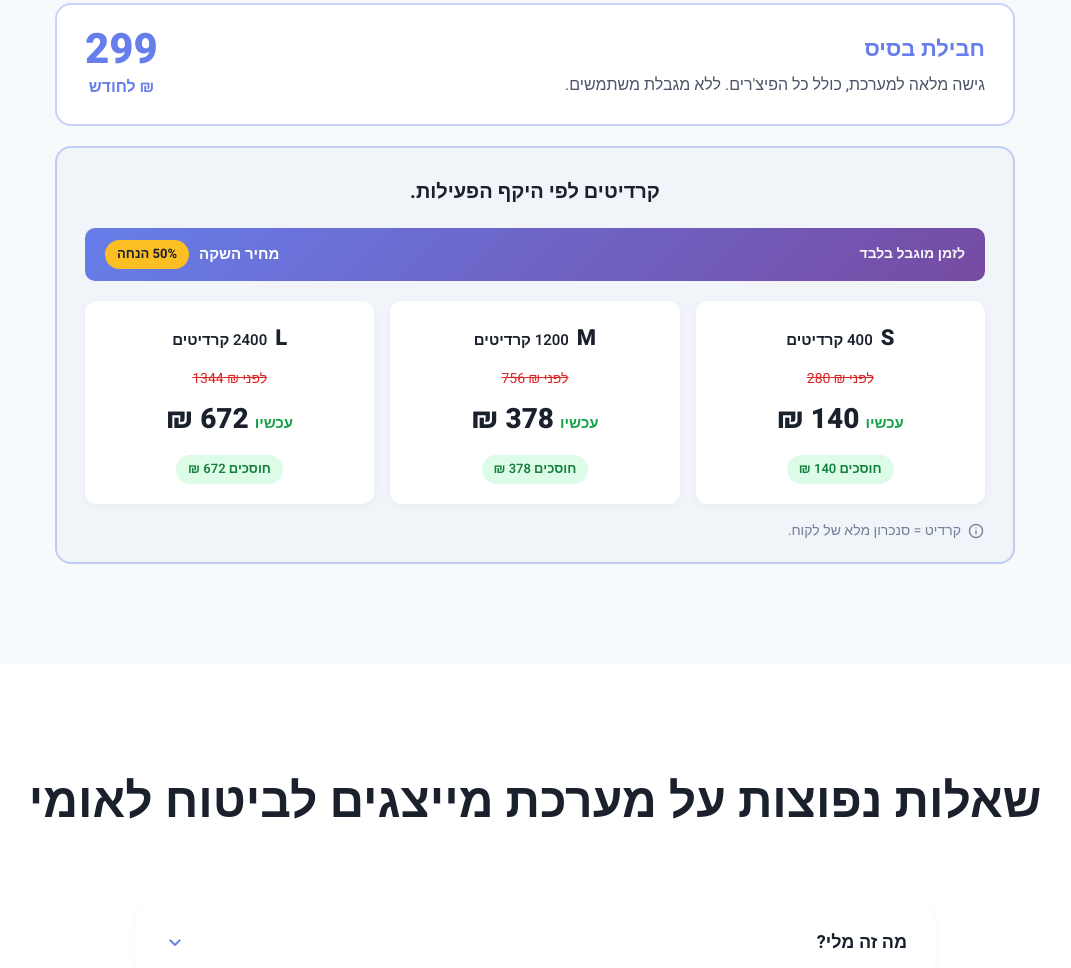
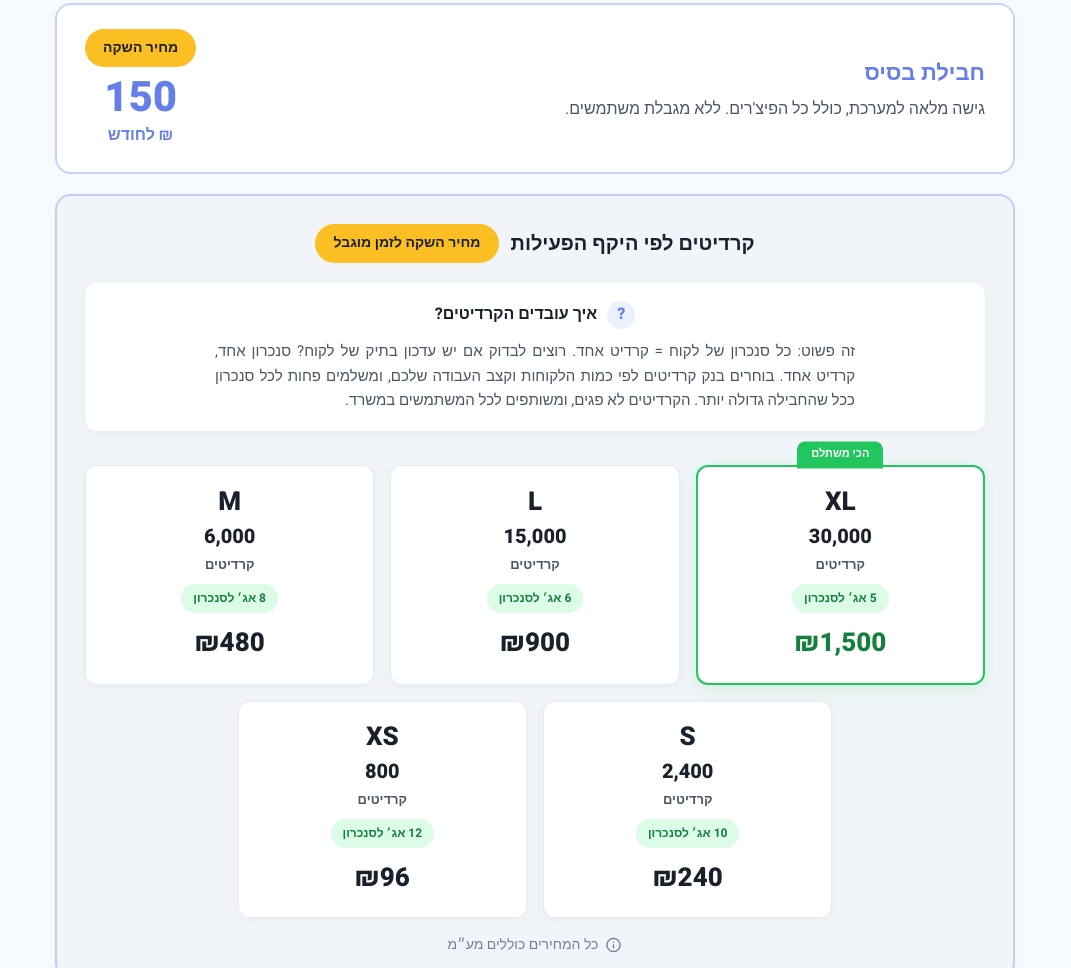
Before and after one commit to mickeyklai/memshak-landing-page, a website: page index.html in a window 1280 px wide. Shown: the part 3226-4194 px from the top of the page, without its empty margins (105-1176 px from the left). Drawn offline with nearby package versions, Linux system fonts and the light colour scheme.

Commit message:
change prices

```diff
--- a/index.html
+++ b/index.html
@@ -333,62 +333,85 @@
                         <h3 class="pricing-row__title">חבילת בסיס</h3>
                         <p class="pricing-row__desc">גישה מלאה למערכת, כולל כל הפיצ'רים. ללא מגבלת משתמשים.</p>
                     </div>
+                    <div class="pricing-row__aside">
+                        <span class="pricing-badge pricing-badge--launch">מחיר השקה</span>
                         <div class="pricing-row__price">
-                        <span class="pricing-row__amount">299</span>
+                            <span class="pricing-row__amount">150</span>
                             <span class="pricing-row__period">₪ לחודש</span>
+                        </div>
                     </div>
                 </div>
 
                 <div class="pricing-credits">
-                    <h3 class="pricing-credits__title">קרדיטים לפי היקף הפעילות.</h3>
-                    <div class="pricing-promo">
-                        <span class="pricing-promo__limited">לזמן מוגבל בלבד</span>
-                        <div class="pricing-promo__launch">
-                            <span>מחיר השקה</span>
-                            <span class="pricing-promo__discount">50% הנחה</span>
+                    <div class="pricing-credits__header">
+                        <h3 class="pricing-credits__title">קרדיטים לפי היקף הפעילות</h3>
+                        <span class="pricing-badge pricing-badge--launch">מחיר השקה לזמן מוגבל</span>
+                    </div>
+
+                    <div class="pricing-explainer">
+                        <div class="pricing-explainer__heading">
+                            <span class="pricing-explainer__icon" aria-hidden="true">?</span>
+                            <h4 class="pricing-explainer__title">איך עובדים הקרדיטים?</h4>
+                        </div>
+                        <p class="pricing-explainer__text">זה פשוט: כל סנכרון של לקוח = קרדיט אחד. רוצים לבדוק אם יש עדכון בתיק של לקוח? סנכרון אחד, קרדיט אחד. בוחרים בנק קרדיטים לפי כמות הלקוחות וקצב העבודה שלכם, ומשלמים פחות לכל סנכרון ככל שהחבילה גדולה יותר. הקרדיטים לא פגים, ומשותפים לכל המשתמשים במשרד.</p>
+                    </div>
+
+                    <div class="pricing-bundles">
+                        <div class="pricing-bundles-row pricing-bundles-row--3">
+                            <div class="pricing-bundle">
+                                <span class="pricing-bundle__size">M</span>
+                                <div class="pricing-bundle__credits">
+                                    <span class="pricing-bundle__count">6,000</span>
+                                    <span class="pricing-bundle__label">קרדיטים</span>
+                                </div>
+                                <span class="pricing-bundle__rate">8 אג׳ לסנכרון</span>
+                                <span class="pricing-bundle__price">₪480</span>
+                            </div>
+                            <div class="pricing-bundle">
+                                <span class="pricing-bundle__size">L</span>
+                                <div class="pricing-bundle__credits">
+                                    <span class="pricing-bundle__count">15,000</span>
+                                    <span class="pricing-bundle__label">קרדיטים</span>
+                                </div>
+                                <span class="pricing-bundle__rate">6 אג׳ לסנכרון</span>
+                                <span class="pricing-bundle__price">₪900</span>
+                            </div>
+                            <div class="pricing-bundle pricing-bundle--recommended">
+                                <span class="pricing-bundle__ribbon">הכי משתלם</span>
+                                <span class="pricing-bundle__size">XL</span>
+                                <div class="pricing-bundle__credits">
+                                    <span class="pricing-bundle__count">30,000</span>
+                                    <span class="pricing-bundle__label">קרדיטים</span>
+                                </div>
+                                <span class="pricing-bundle__rate">5 אג׳ לסנכרון</span>
+                                <span class="pricing-bundle__price">₪1,500</span>
                             </div>
                         </div>
-                    <div class="pricing-cards">
-                        <div class="pricing-card">
-                            <div class="pricing-card__header">
-                                <span class="pricing-card__size">S</span>
-                                <span class="pricing-card__credits">400 קרדיטים</span>
+                        <div class="pricing-bundles-row pricing-bundles-row--2">
+                            <div class="pricing-bundle">
+                                <span class="pricing-bundle__size">XS</span>
+                                <div class="pricing-bundle__credits">
+                                    <span class="pricing-bundle__count">800</span>
+                                    <span class="pricing-bundle__label">קרדיטים</span>
                                 </div>
-                            <p class="pricing-card__old">לפני ₪ 280</p>
-                            <div class="pricing-card__now">
-                                <span class="pricing-card__now-label">עכשיו</span>
-                                <span class="pricing-card__now-price">140 ₪</span>
+                                <span class="pricing-bundle__rate">12 אג׳ לסנכרון</span>
+                                <span class="pricing-bundle__price">₪96</span>
                             </div>
-                            <span class="pricing-card__save">חוסכים 140 ₪</span>
+                            <div class="pricing-bundle">
+                                <span class="pricing-bundle__size">S</span>
+                                <div class="pricing-bundle__credits">
+                                    <span class="pricing-bundle__count">2,400</span>
+                                    <span class="pricing-bundle__label">קרדיטים</span>
                                 </div>
-                        <div class="pricing-card">
-                            <div class="pricing-card__header">
-                                <span class="pricing-card__size">M</span>
-                                <span class="pricing-card__credits">1200 קרדיטים</span>
-                            </div>
-                            <p class="pricing-card__old">לפני ₪ 756</p>
-                            <div class="pricing-card__now">
-                                <span class="pricing-card__now-label">עכשיו</span>
-                                <span class="pricing-card__now-price">378 ₪</span>
-                            </div>
-                            <span class="pricing-card__save">חוסכים 378 ₪</span>
-                        </div>
-                        <div class="pricing-card">
-                            <div class="pricing-card__header">
-                                <span class="pricing-card__size">L</span>
-                                <span class="pricing-card__credits">2400 קרדיטים</span>
-                            </div>
-                            <p class="pricing-card__old">לפני ₪ 1344</p>
-                            <div class="pricing-card__now">
-                                <span class="pricing-card__now-label">עכשיו</span>
-                                <span class="pricing-card__now-price">672 ₪</span>
-                            </div>
-                            <span class="pricing-card__save">חוסכים 672 ₪</span>
+                                <span class="pricing-bundle__rate">10 אג׳ לסנכרון</span>
+                                <span class="pricing-bundle__price">₪240</span>
                             </div>
                         </div>
+                    </div>
+
                     <p class="pricing-footnote">
                         <span class="material-symbols-rounded" aria-hidden="true">info</span>
-                        קרדיט = סנכרון מלא של לקוח.
+                        כל המחירים כוללים מע״מ
                     </p>
                 </div>
 
--- a/styles.css
+++ b/styles.css
@@ -439,6 +439,21 @@ body {
     color: white;
 }
 
+.pricing-badge--launch {
+    background: #fbbf24;
+    color: #1a202c;
+    font-size: 14px;
+    padding: 8px 18px;
+}
+
+.pricing-row__aside {
+    flex-shrink: 0;
+    display: flex;
+    flex-direction: column;
+    align-items: center;
+    gap: 10px;
+}
+
 .pricing-row__price {
     flex-shrink: 0;
     text-align: center;
@@ -466,123 +481,195 @@ body {
     padding: 28px 28px 20px;
 }
 
+.pricing-credits__header {
+    display: flex;
+    align-items: center;
+    justify-content: center;
+    flex-wrap: wrap;
+    gap: 12px;
+    margin-bottom: 20px;
+}
+
 .pricing-credits__title {
-    text-align: center;
     font-size: 20px;
     font-weight: 700;
     color: var(--text-dark);
+    margin: 0;
+}
+
+.pricing-explainer {
+    background: white;
+    border-radius: 12px;
+    padding: 18px 20px;
     margin-bottom: 20px;
-}
-
-.pricing-promo {
-    display: flex;
-    align-items: center;
-    justify-content: space-between;
-    gap: 16px;
-    background: linear-gradient(135deg, var(--purple-start), var(--purple-end));
-    color: white;
-    padding: 12px 20px;
-    border-radius: 10px;
-    margin-bottom: 20px;
+    box-shadow: var(--shadow-sm);
+}
+
+.pricing-explainer__heading {
+    display: flex;
+    align-items: center;
+    justify-content: center;
+    gap: 10px;
+    margin-bottom: 10px;
+}
+
+.pricing-explainer__icon {
+    width: 28px;
+    height: 28px;
+    border-radius: 50%;
+    background: rgba(102, 126, 234, 0.12);
+    color: var(--purple-start);
+    font-size: 16px;
+    font-weight: 800;
+    display: flex;
+    align-items: center;
+    justify-content: center;
+    flex-shrink: 0;
+}
+
+.pricing-explainer__title {
+    font-size: 16px;
+    font-weight: 700;
+    color: var(--text-dark);
+    margin: 0;
+}
+
+.pricing-explainer__text {
     font-size: 15px;
-    font-weight: 600;
-}
-
-.pricing-promo__launch {
-    display: flex;
-    align-items: center;
-    gap: 10px;
-}
-
-.pricing-promo__discount {
-    background: #fbbf24;
-    color: #1a202c;
-    padding: 4px 12px;
-    border-radius: 999px;
-    font-size: 13px;
-    font-weight: 700;
-}
-
-.pricing-promo__limited {
-    font-size: 14px;
-    opacity: 0.95;
-}
-
-.pricing-cards {
-    display: grid;
-    grid-template-columns: repeat(3, 1fr);
+    line-height: 1.65;
+    color: var(--text-gray);
+    max-width: 640px;
+    margin: 0 auto;
+    text-align: justify;
+    text-align-last: right;
+}
+
+.pricing-bundles {
+    display: flex;
+    flex-direction: column;
+    align-items: center;
     gap: 16px;
     margin-bottom: 16px;
-}
-
-.pricing-card {
-    background: var(--bg-white);
+    direction: ltr;
+    width: 100%;
+}
+
+.pricing-bundles-row {
+    display: grid;
+    gap: 16px;
+    direction: ltr;
+    width: 100%;
+    align-items: stretch;
+}
+
+.pricing-bundles-row--3 {
+    grid-template-columns: repeat(3, 1fr);
+    margin-top: 14px;
+}
+
+.pricing-bundles-row--2 {
+    display: flex;
+    justify-content: center;
+    gap: 16px;
+}
+
+.pricing-bundles-row--2 .pricing-bundle {
+    flex: 0 0 calc((100% - 32px) / 3);
+    max-width: calc((100% - 32px) / 3);
+}
+
+.pricing-bundle {
+    position: relative;
+    display: flex;
+    flex-direction: column;
+    align-items: center;
+    justify-content: center;
+    gap: 6px;
+    background: white;
+    border: 1.5px solid rgba(0, 0, 0, 0.08);
     border-radius: 12px;
-    padding: 20px 16px;
+    padding: 22px 14px 18px;
     text-align: center;
     box-shadow: var(--shadow-sm);
-}
-
-.pricing-card__header {
-    display: flex;
-    align-items: baseline;
-    justify-content: center;
-    gap: 8px;
-    margin-bottom: 12px;
-}
-
-.pricing-card__size {
-    font-size: 22px;
+    direction: rtl;
+    min-height: 168px;
+    height: 100%;
+}
+
+.pricing-bundle--recommended {
+    border-color: #22c55e;
+    border-width: 2px;
+    box-shadow: 0 4px 16px rgba(34, 197, 94, 0.15);
+}
+
+.pricing-bundle__ribbon {
+    position: absolute;
+    top: 0;
+    left: 50%;
+    transform: translate(-50%, calc(-100% + 1px));
+    padding: 4px 14px 5px;
+    border-radius: 8px 8px 0 0;
+    background: #22c55e;
+    color: white;
+    font-size: 11px;
+    font-weight: 800;
+    white-space: nowrap;
+    z-index: 1;
+}
+
+.pricing-bundle__size {
+    font-size: 26px;
     font-weight: 800;
     color: var(--text-dark);
-}
-
-.pricing-card__credits {
-    font-size: 15px;
-    font-weight: 600;
-    color: var(--text-dark);
-}
-
-.pricing-card__old {
-    font-size: 14px;
-    color: #dc2626;
-    text-decoration: line-through;
-    margin-bottom: 8px;
-}
-
-.pricing-card__now {
-    display: flex;
-    align-items: baseline;
-    justify-content: center;
-    gap: 6px;
-    margin-bottom: 12px;
-}
-
-.pricing-card__now-label {
-    font-size: 15px;
-    font-weight: 600;
-    color: #16a34a;
-}
-
-.pricing-card__now-price {
-    font-size: 28px;
+    line-height: 1;
+}
+
+.pricing-bundle__credits {
+    display: flex;
+    flex-direction: column;
+    gap: 2px;
+}
+
+.pricing-bundle__count {
+    font-size: 20px;
     font-weight: 800;
     color: var(--text-dark);
-}
-
-.pricing-card__save {
+    direction: ltr;
+}
+
+.pricing-bundle__label {
+    font-size: 13px;
+    font-weight: 600;
+    color: var(--text-gray);
+}
+
+.pricing-bundle__rate {
     display: inline-block;
+    margin-top: 2px;
+    padding: 5px 12px;
+    border-radius: 999px;
     background: #dcfce7;
     color: #15803d;
-    font-size: 13px;
-    font-weight: 600;
-    padding: 4px 12px;
-    border-radius: 999px;
+    font-size: 12px;
+    font-weight: 700;
+}
+
+.pricing-bundle__price {
+    font-size: 26px;
+    font-weight: 800;
+    color: var(--text-dark);
+    direction: ltr;
+    margin-top: 4px;
+}
+
+.pricing-bundle--recommended .pricing-bundle__price {
+    color: #15803d;
 }
 
 .pricing-footnote {
     display: flex;
     align-items: center;
+    justify-content: center;
     gap: 6px;
     font-size: 14px;
     color: var(--text-light);
@@ -1132,19 +1219,26 @@ body {
         padding: 20px;
     }
 
-    .pricing-row__price {
+    .pricing-row__aside {
         margin-top: 8px;
     }
 
-    .pricing-promo {
+    .pricing-credits__header {
         flex-direction: column;
-        text-align: center;
-        gap: 8px;
-    }
-
-    .pricing-cards {
+    }
+
+    .pricing-bundles-row--3 {
         grid-template-columns: 1fr;
-        gap: 12px;
+    }
+
+    .pricing-bundles-row--2 {
+        flex-direction: column;
+        align-items: stretch;
+    }
+
+    .pricing-bundles-row--2 .pricing-bundle {
+        flex: 1 1 auto;
+        max-width: none;
     }
 
     .benefits {
```
Lines whose indentation alone changed are shown as unchanged.
